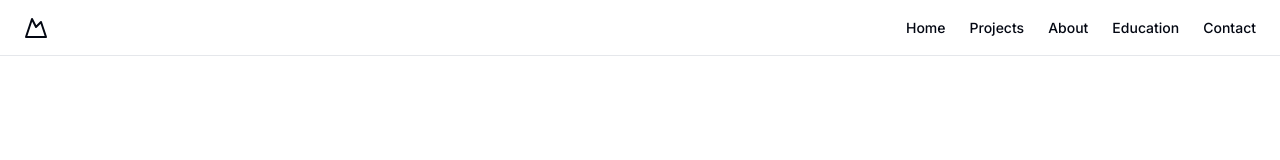
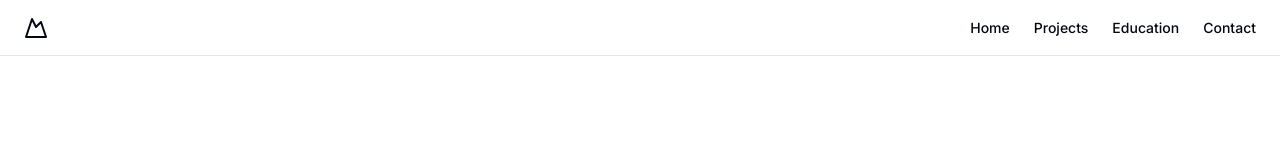
Before and after one commit to JvanZyl1/myportfolio, a Next.js app: page / in a window 1280 px wide. Shown: the top 160 px of the page. Built offline with nearby package versions, Linux system fonts and the light colour scheme.

Commit message:
aboutheaderremoved

```diff
--- a/components/component/academic-page.tsx
+++ b/components/component/academic-page.tsx
@@ -54,9 +54,6 @@
             onClick={onNavigateToProject}
           >
             Projects
-          </Link>
-          <Link href="#" className="text-sm font-medium hover:underline underline-offset-4" prefetch={false}>
-            About
           </Link>
           <Link
             href="#"
--- a/components/component/contact-screen.tsx
+++ b/components/component/contact-screen.tsx
@@ -56,9 +56,6 @@
           onClick={onNavigateToProject}
           >
             Projects
-          </Link>
-          <Link href="#" className="text-sm font-medium hover:underline underline-offset-4" prefetch={false}>
-            About
           </Link>
           <Link href="#"
           className="text-sm font-medium hover:underline underline-offset-4"
--- a/components/component/home-screen.tsx
+++ b/components/component/home-screen.tsx
@@ -55,9 +55,6 @@
           prefetch={false}
           onClick = {onNavigateToProject}>
             Projects
-          </Link>
-          <Link href="#" className="text-sm font-medium hover:underline underline-offset-4" prefetch={false}>
-            About
           </Link>
           <Link href="#"
           className="text-sm font-medium hover:underline underline-offset-4"
--- a/components/component/projects-page.tsx
+++ b/components/component/projects-page.tsx
@@ -55,9 +55,6 @@
             prefetch={false}
           >
             Projects
-          </Link>
-          <Link href="#" className="text-sm font-medium hover:underline underline-offset-4" prefetch={false}>
-            About
           </Link>
           <Link href="#"
           className="text-sm font-medium hover:underline underline-offset-4"
```
